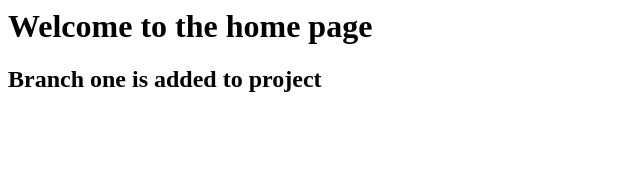
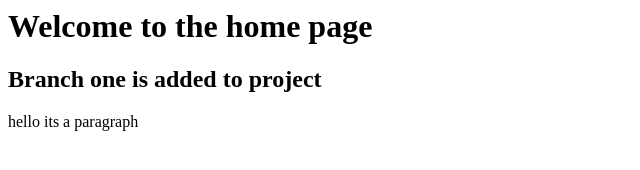
Before and after one commit to MethuCS/GithubTutorials, a plain HTML site: page RapidApplicationDevelopment/Module1/index.html in a window 1280 px wide. Shown: the whole page, without its empty margins (0-640 px from the left). Drawn offline with Linux system fonts and the light colour scheme.

Commit message:
modified

```diff
--- a/RapidApplicationDevelopment/Module1/index.html
+++ b/RapidApplicationDevelopment/Module1/index.html
@@ -4,5 +4,6 @@
 	<body>
 	<h1> Welcome to the home page</h1>
 	<h2> Branch one is added to project </h2>
+	<p> hello its a paragraph</p>
 	</body>
 </html>
```
